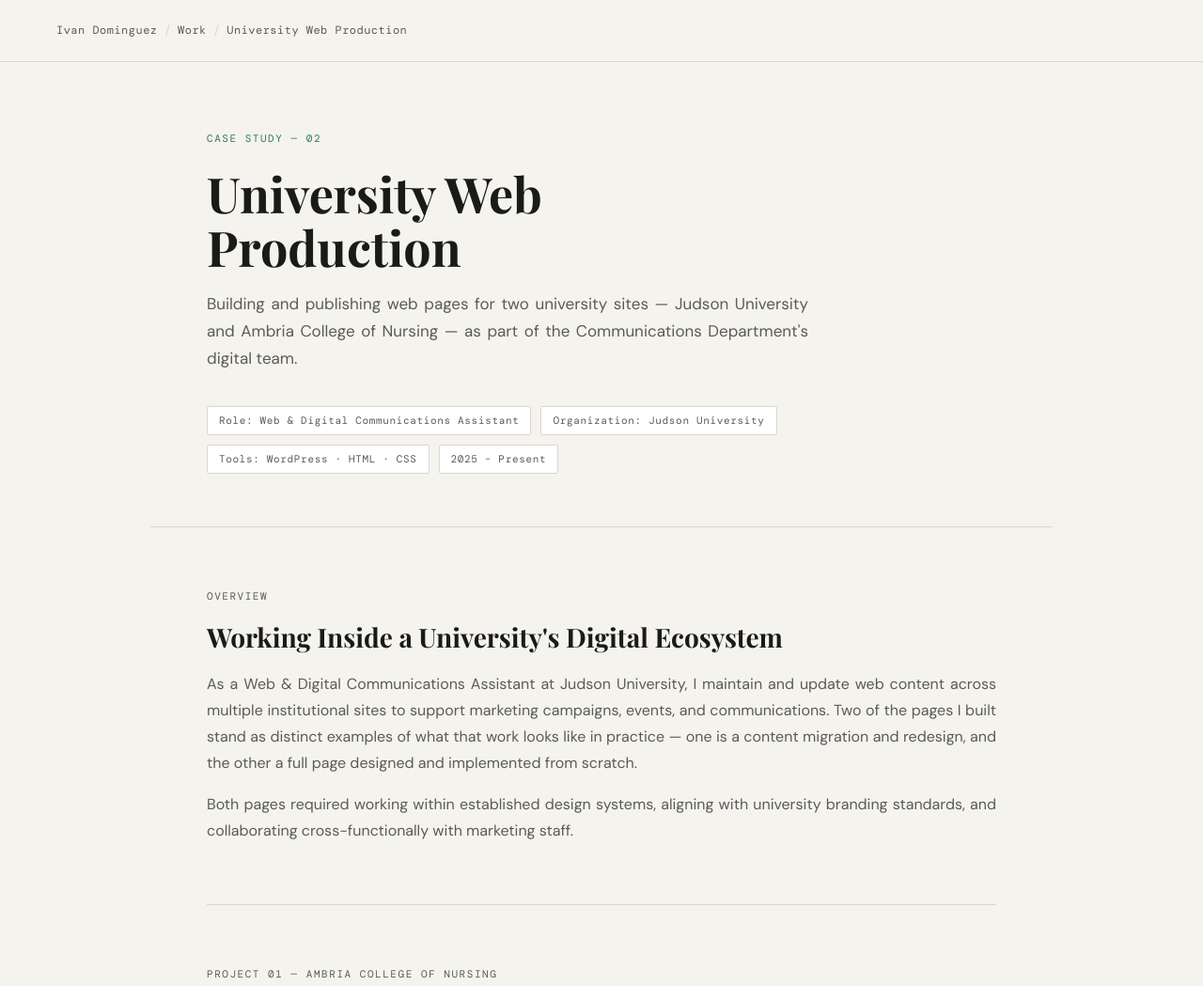
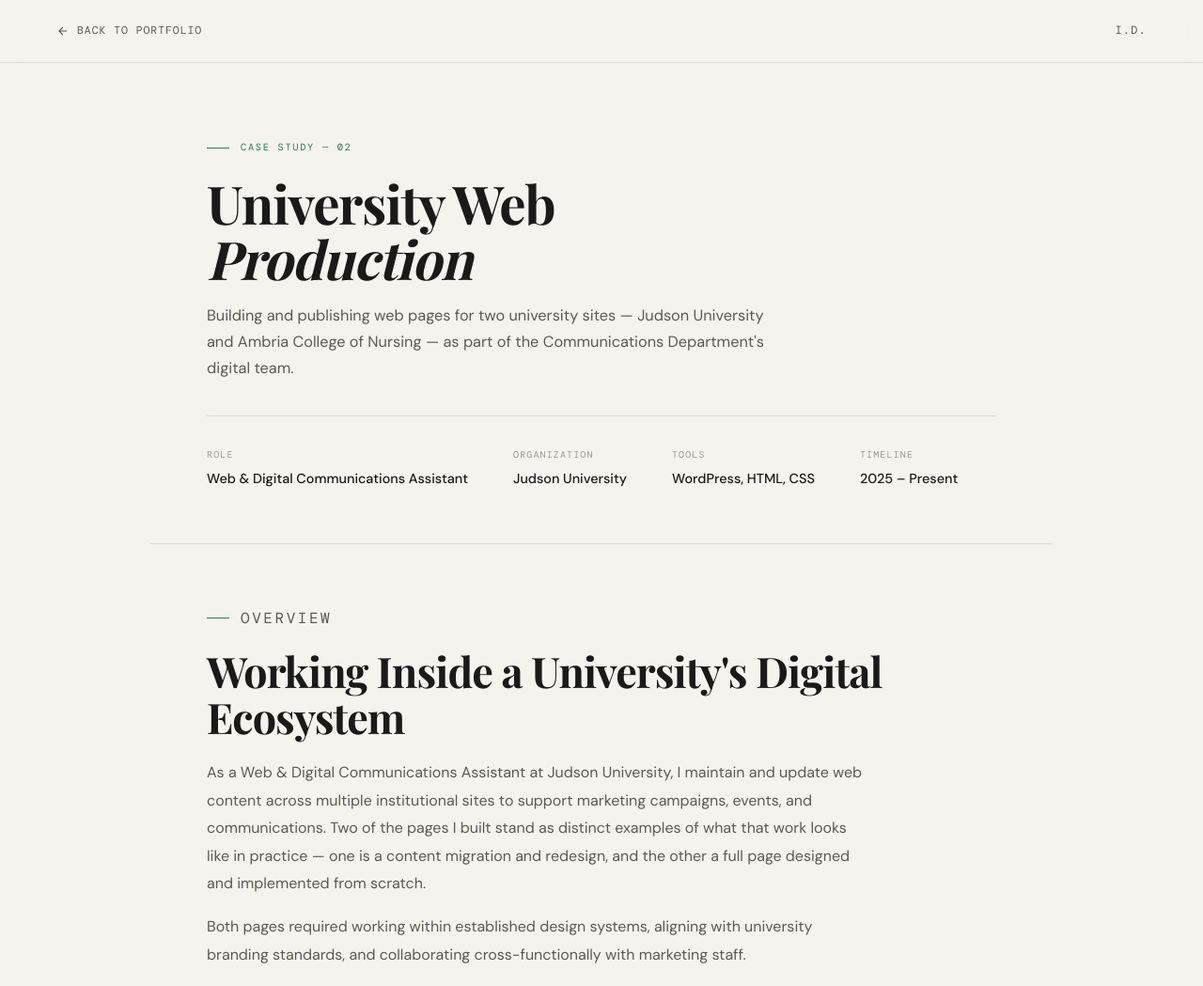
Before and after one commit to IvanDominguez01/IvanDominguez01.github.io, a plain HTML site: page web-production.html in a window 1280 px wide. Shown: the top 1049 px of the page at 94% size. Drawn offline with nearby package versions, Linux system fonts and the light colour scheme; a web font is replaced by a local one.

Commit message:
Update web-production.html

```diff
--- a/web-production.html
+++ b/web-production.html
@@ -9,10 +9,11 @@
     :root {
       --bg: #F5F3EE;
       --ink: #1A1A18;
-      --ink-muted: #5A5A56;
+      --ink-muted: #5A5A52;
+      --ink-soft: #9A9A90;
       --accent: #2A7D4F;
       --accent-light: #EAF2ED;
-      --border: #D9D6CF;
+      --border: #DDD9D0;
       --white: #ffffff;
     }
 
@@ -28,67 +29,94 @@
 
     /* ── NAV ── */
     .nav {
-      padding: 20px 60px;
+      position: fixed;
+      top: 0; left: 0; right: 0;
+      z-index: 100;
       display: flex;
+      justify-content: space-between;
       align-items: center;
-      gap: 8px;
+      padding: 1.4rem 60px;
+      background: rgba(245,243,238,0.92);
+      backdrop-filter: blur(12px);
       border-bottom: 1px solid var(--border);
-      background: var(--bg);
     }
-    .nav a {
+    .nav-back {
+      display: inline-flex;
+      align-items: center;
+      gap: 0.5rem;
       font-family: 'DM Mono', monospace;
-      font-size: 12px;
+      font-size: 0.72rem;
+      letter-spacing: 0.08em;
+      text-transform: uppercase;
       color: var(--ink-muted);
       text-decoration: none;
-      letter-spacing: 0.04em;
+      transition: color 0.2s;
     }
-    .nav a:hover { color: var(--accent); }
-    .nav-sep { color: var(--border); font-size: 14px; }
+    .nav-back:hover { color: var(--accent); }
+    .nav-back svg { transition: transform 0.2s; }
+    .nav-back:hover svg { transform: translateX(-3px); }
+    .nav-logo {
+      font-family: 'DM Mono', monospace;
+      font-size: 0.75rem;
+      letter-spacing: 0.1em;
+      text-transform: uppercase;
+      color: var(--ink-muted);
+      text-decoration: none;
+    }
 
     /* ── HERO ── */
     .hero {
-      padding: 72px 60px 56px;
+      padding: 148px 60px 56px;
       border-bottom: 1px solid var(--border);
       max-width: 960px;
     }
     .hero-label {
       font-family: 'DM Mono', monospace;
-      font-size: 11px;
-      letter-spacing: 0.14em;
+      font-size: 0.65rem;
+      letter-spacing: 0.16em;
       text-transform: uppercase;
       color: var(--accent);
       margin-bottom: 20px;
+      display: flex;
+      align-items: center;
+      gap: 0.75rem;
     }
+    .hero-label::before { content: ''; display: block; width: 24px; height: 1px; background: var(--accent); }
     .hero h1 {
       font-family: 'Playfair Display', serif;
-      font-size: clamp(32px, 5vw, 52px);
+      font-size: clamp(2.2rem, 4.4vw, 3.6rem);
       font-weight: 700;
-      line-height: 1.1;
+      line-height: 1.05;
+      letter-spacing: -0.02em;
       color: var(--ink);
       margin-bottom: 18px;
     }
     .hero-sub {
-      font-size: 17px;
+      font-size: 1.02rem;
       color: var(--ink-muted);
-      max-width: 640px;
+      max-width: 620px;
       line-height: 1.7;
       margin-bottom: 36px;
-      text-align: justify;
     }
     .meta-row {
       display: flex;
+      gap: 3rem;
       flex-wrap: wrap;
-      gap: 10px;
+      padding-top: 2rem;
+      border-top: 1px solid var(--border);
     }
-    .meta-pill {
+    .meta-item { display: flex; flex-direction: column; gap: 0.3rem; }
+    .meta-label {
       font-family: 'DM Mono', monospace;
-      font-size: 11px;
-      letter-spacing: 0.06em;
-      padding: 5px 12px;
-      border-radius: 2px;
-      border: 1px solid var(--border);
-      color: var(--ink-muted);
-      background: var(--white);
+      font-size: 0.62rem;
+      letter-spacing: 0.12em;
+      text-transform: uppercase;
+      color: var(--ink-soft);
+    }
+    .meta-value {
+      font-size: 0.9rem;
+      color: var(--ink);
+      font-weight: 500;
     }
 
     /* ── LAYOUT ── */
@@ -104,24 +132,31 @@
     }
     .section-label {
       font-family: 'DM Mono', monospace;
-      font-size: 11px;
-      letter-spacing: 0.14em;
+      font-size: 0.65rem;
+      letter-spacing: 0.16em;
       text-transform: uppercase;
       color: var(--accent);
       margin-bottom: 16px;
+      display: flex;
+      align-items: center;
+      gap: 0.75rem;
     }
+    .section-label::before { content: ''; display: block; width: 24px; height: 1px; background: var(--accent); }
     .section h2 {
       font-family: 'Playfair Display', serif;
-      font-size: 28px;
+      font-size: clamp(1.8rem, 3.5vw, 2.8rem);
       font-weight: 700;
+      letter-spacing: -0.02em;
       color: var(--ink);
       margin-bottom: 20px;
-      line-height: 1.2;
+      line-height: 1.1;
     }
     .section p {
+      font-size: 1rem;
       color: var(--ink-muted);
+      line-height: 1.85;
+      max-width: 700px;
       margin-bottom: 16px;
-      text-align: justify;
     }
     .section p:last-child { margin-bottom: 0; }
 
@@ -302,23 +337,35 @@
 
   <!-- NAV -->
   <nav class="nav">
-    <a href="index.html">Ivan Dominguez</a>
-    <span class="nav-sep">/</span>
-    <a href="index.html">Work</a>
-    <span class="nav-sep">/</span>
-    <a href="#">University Web Production</a>
+    <a href="index.html" class="nav-back">
+      <svg width="14" height="14" fill="none" stroke="currentColor" stroke-width="2" viewBox="0 0 24 24"><path d="M19 12H5M12 19l-7-7 7-7"/></svg>
+      Back to Portfolio
+    </a>
+    <a href="index.html" class="nav-logo">I.D.</a>
   </nav>
 
   <!-- HERO -->
   <div class="hero" style="margin: 0 auto; max-width: 960px; padding-left: 60px; padding-right: 60px;">
     <p class="hero-label">Case Study — 02</p>
-    <h1>University Web<br/>Production</h1>
+    <h1>University Web<br/><em>Production</em></h1>
     <p class="hero-sub">Building and publishing web pages for two university sites — Judson University and Ambria College of Nursing — as part of the Communications Department's digital team.</p>
     <div class="meta-row">
-      <span class="meta-pill">Role: Web & Digital Communications Assistant</span>
-      <span class="meta-pill">Organization: Judson University</span>
-      <span class="meta-pill">Tools: WordPress · HTML · CSS</span>
-      <span class="meta-pill">2025 – Present</span>
+      <div class="meta-item">
+        <span class="meta-label">Role</span>
+        <span class="meta-value">Web & Digital Communications Assistant</span>
+      </div>
+      <div class="meta-item">
+        <span class="meta-label">Organization</span>
+        <span class="meta-value">Judson University</span>
+      </div>
+      <div class="meta-item">
+        <span class="meta-label">Tools</span>
+        <span class="meta-value">WordPress, HTML, CSS</span>
+      </div>
+      <div class="meta-item">
+        <span class="meta-label">Timeline</span>
+        <span class="meta-value">2025 – Present</span>
+      </div>
     </div>
   </div>
 
@@ -381,11 +428,11 @@
 
       <div class="screenshot-block">
         <div class="screenshot-caption">Page Design — judsonu.edu/news-and-events/</div>
-        <img src="printnw.png" alt="Judson News and Events page" />
+        <img src="judson-news-events.png" alt="Judson News and Events page design showing tabbed navigation, featured event card, and event grid" />
       </div>
 
       <div class="callout">
-        <p>Designed the full page layout from scratch, built tabbed navigation, designed the featured event card component and implemented everything within Judson's design.</p>
+        <p>Designed the full page layout from scratch, including information architecture across four content categories. Built tabbed navigation — Upcoming Events, Campus News, Announcements, Media Releases. Designed the featured event card component with a visual hierarchy that anchors the page. Implemented within Judson's design system using the university's established navy and gold brand colors.</p>
       </div>
     </div>
 
```
